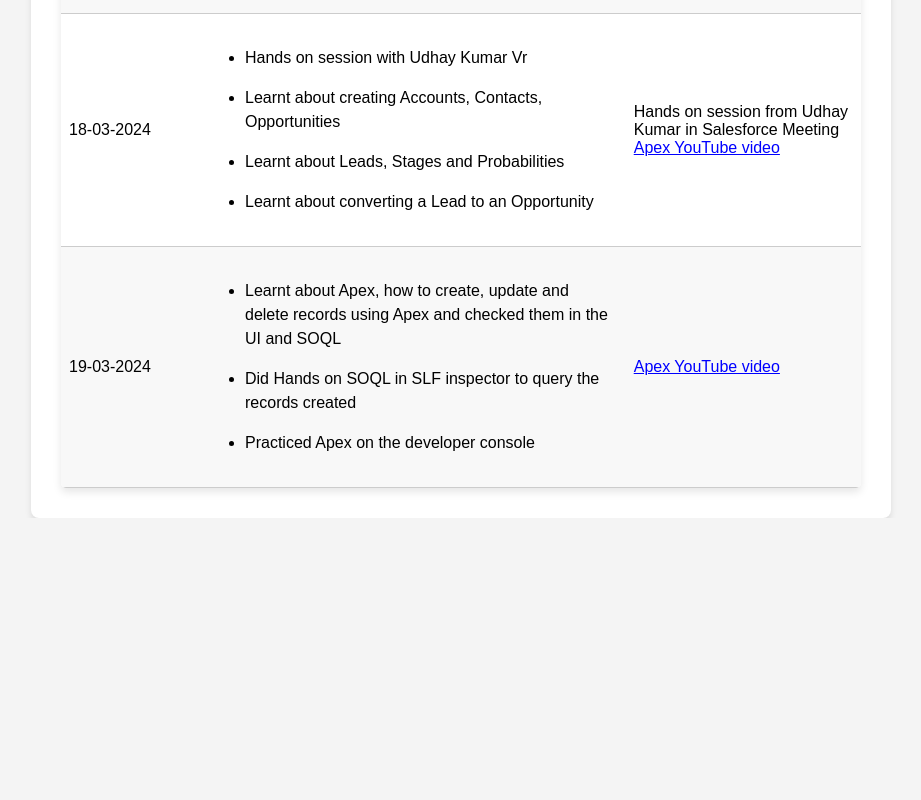
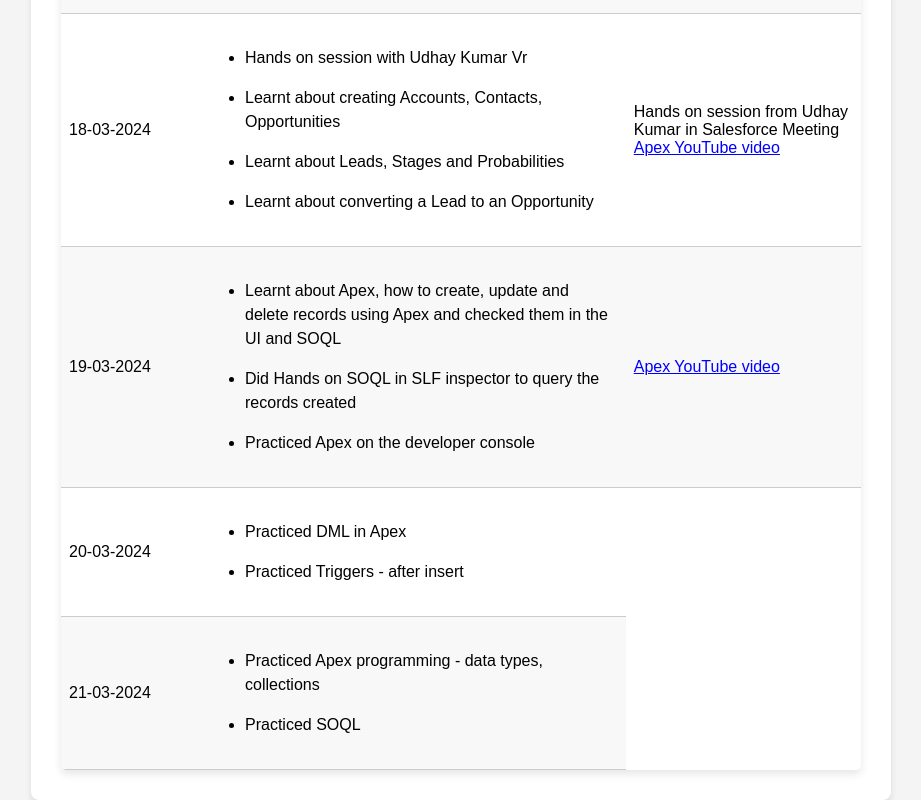
Before and after one commit to shovna01PS/shovna01PS.github.io, a plain HTML site: page index.html in a window 1280 px wide. Shown: the part 1168-1968 px from the top of the page, without its empty margins (179-1100 px from the left). Before the commit the page ends 1686 px from the top, so only its background shows below. Drawn offline with Linux system fonts and the light colour scheme.

Commit message:
Update index.html
Updated Progress for 20th and 21st March 2024

```diff
--- a/index.html
+++ b/index.html
@@ -137,6 +137,32 @@
                 >Apex YouTube video</a>
             </td>
           </tr>
+          <tr>
+            <td class="date-column">20-03-2024</td>
+            <td>
+              <ul>
+                <li>
+                  Practiced DML in Apex
+                </li>
+                <li>
+                  Practiced Triggers - after insert
+                </li>
+              </ul>
+            </td>
+          </tr>
+          <tr>
+            <td class="date-column">21-03-2024</td>
+            <td>
+              <ul>
+                <li>
+                  Practiced Apex programming - data types, collections
+                </li>
+                <li>
+                  Practiced SOQL
+                </li>
+              </ul>
+            </td>
+          </tr>
         </tbody>
       </table>
     </div>
```
